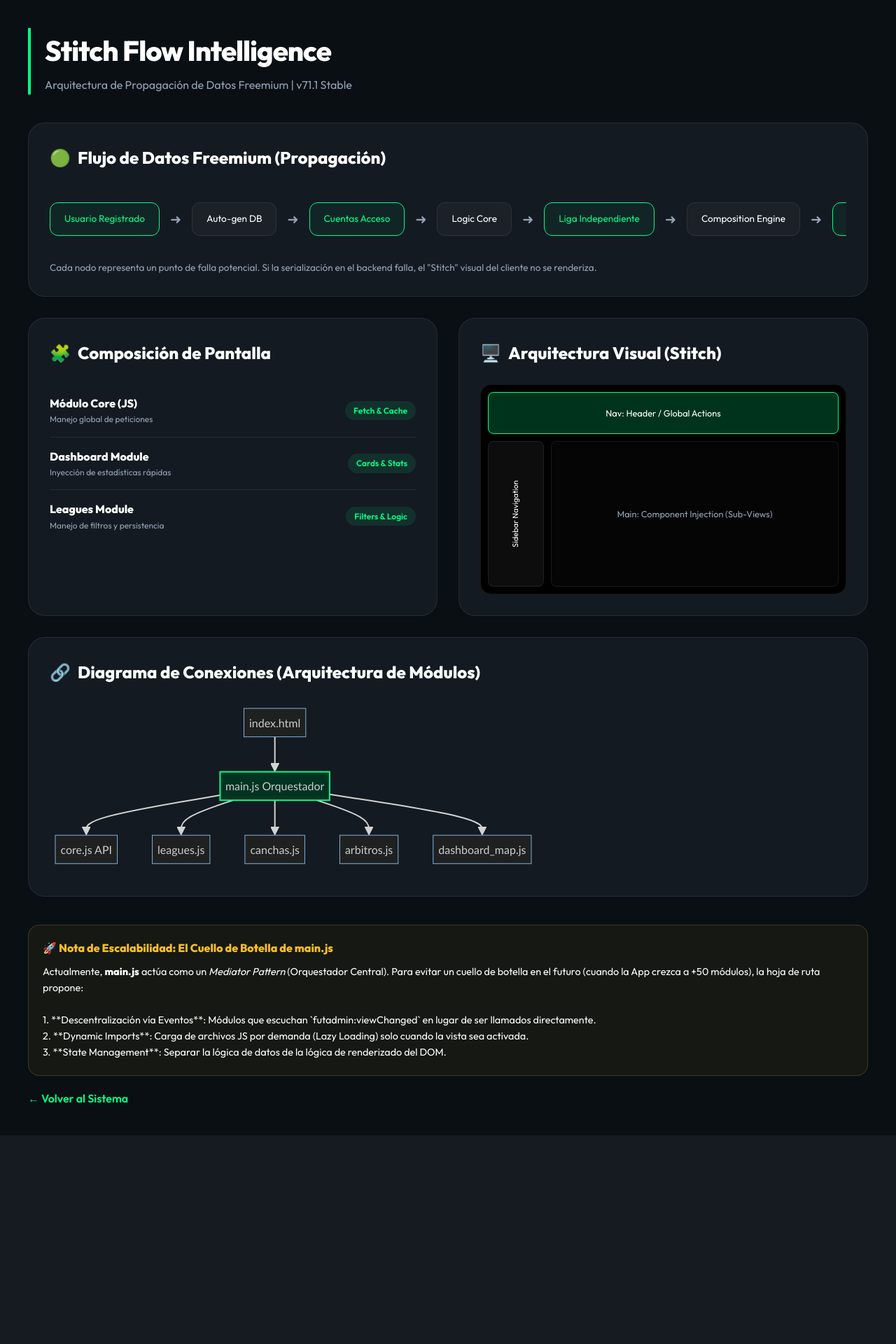
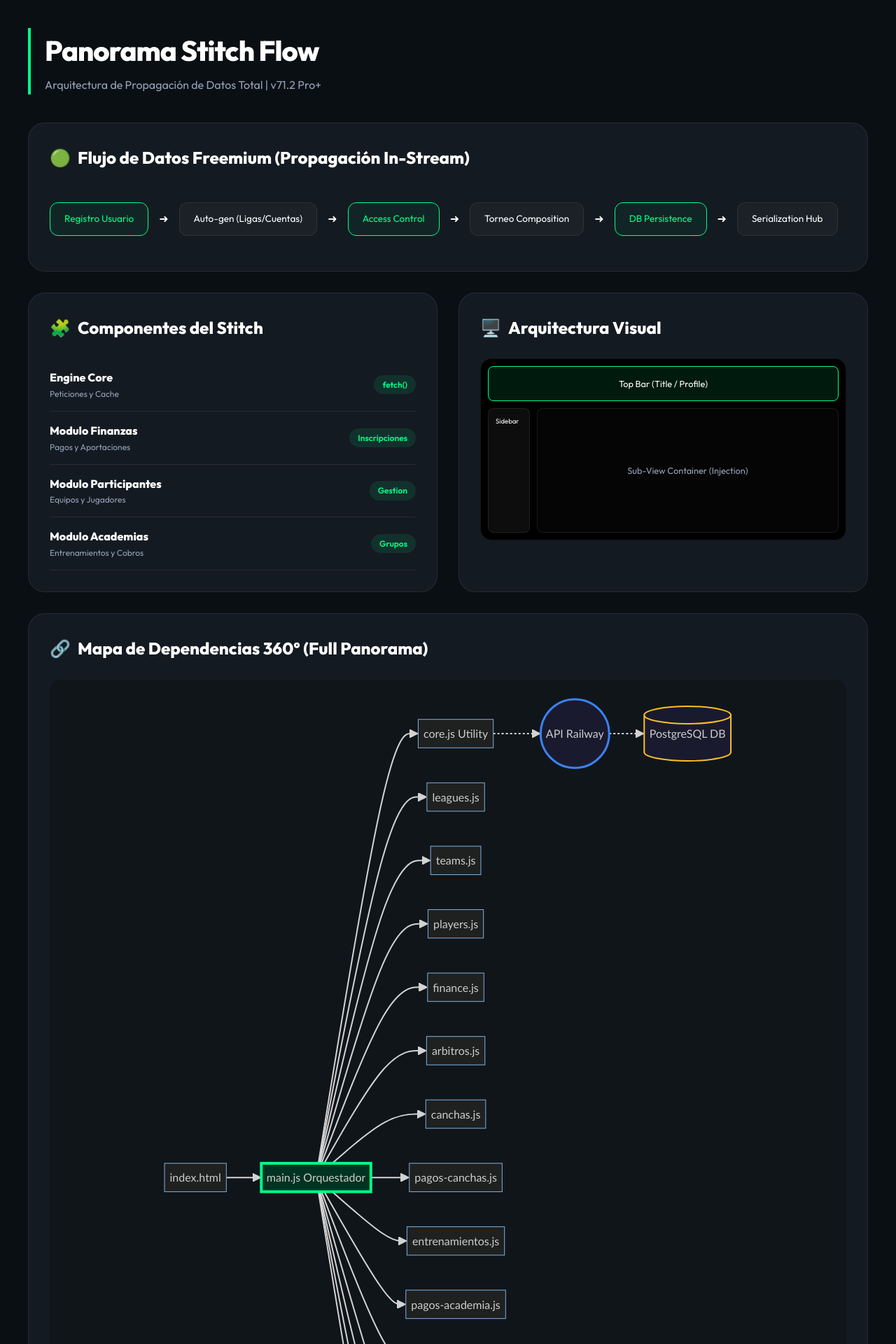
Before and after one commit to GuillermoFutadmin/futadmin, a Flask app: page /admin/stich-flow in a window 1280 px wide. Shown: the top 1920 px of the page at 70% size. Before the commit the page ends 1622 px from the top, so only its background shows below. Run offline with Flask 3, Linux system fonts and the light colour scheme; some libraries are stand-ins or nearby versions.

Commit message:
Admin: Expansión de Panorama Stitch Flow a 360 grados v71.2

```diff
--- a/templates/admin/stich_flow.html
+++ b/templates/admin/stich_flow.html
@@ -27,7 +27,7 @@
         }
 
         .container {
-            max-width: 1200px;
+            max-width: 1400px;
             margin: 0 auto;
         }
 
@@ -77,7 +77,6 @@
             gap: 10px;
         }
 
-        /* Flujo de Propagación Styles */
         .flow-container {
             display: flex;
             align-items: center;
@@ -93,7 +92,6 @@
             border-radius: 12px;
             font-size: 0.85rem;
             white-space: nowrap;
-            position: relative;
         }
 
         .flow-step.active {
@@ -102,16 +100,35 @@
             background: rgba(0, 255, 136, 0.05);
         }
 
-        .flow-arrow {
-            color: var(--text-muted);
+        .mermaid {
+            background: rgba(0, 0, 0, 0.2) !important;
+            padding: 20px;
+            border-radius: 16px;
+            min-height: 600px;
+            display: flex;
+            justify-content: center;
+        }
+
+        .warning-note {
+            background: rgba(251, 191, 36, 0.05);
+            border: 1px solid rgba(251, 191, 36, 0.2);
+            padding: 24px;
+            border-radius: 16px;
+            margin-top: 30px;
+        }
+
+        .warning-note h4 {
+            margin: 0 0 12px 0;
+            color: #fbbf24;
             font-size: 1.2rem;
         }
 
-        /* Composición UI Styles */
-        .comp-list {
-            list-style: none;
-            padding: 0;
-            margin: 0;
+        .btn-back {
+            display: inline-block;
+            margin-top: 20px;
+            color: var(--primary);
+            text-decoration: none;
+            font-weight: 600;
         }
 
         .comp-item {
@@ -122,10 +139,6 @@
             border-bottom: 1px solid var(--border);
         }
 
-        .comp-item:last-child {
-            border-bottom: none;
-        }
-
         .badge {
             background: rgba(0, 255, 136, 0.1);
             color: var(--primary);
@@ -134,206 +147,138 @@
             font-size: 0.75rem;
             font-weight: 600;
         }
-
-        .layout-preview {
-            background: #000;
-            border-radius: 16px;
-            height: 300px;
-            position: relative;
-            border: 1px solid var(--border);
-        }
-
-        .preview-nav {
-            position: absolute;
-            top: 10px;
-            left: 10px;
-            right: 10px;
-            height: 60px;
-            background: rgba(0, 255, 136, 0.2);
-            border: 1px solid var(--primary);
-            border-radius: 8px;
-            display: flex;
-            align-items: center;
-            justify-content: center;
-            font-size: 0.8rem;
-        }
-
-        .preview-sidebar {
-            position: absolute;
-            top: 80px;
-            left: 10px;
-            bottom: 10px;
-            width: 80px;
-            background: rgba(255, 255, 255, 0.05);
-            border: 1px solid var(--border);
-            border-radius: 8px;
-            display: flex;
-            align-items: center;
-            justify-content: center;
-            font-size: 0.7rem;
-            writing-mode: vertical-rl;
-            transform: rotate(180deg);
-        }
-
-        .preview-main {
-            position: absolute;
-            top: 80px;
-            left: 100px;
-            right: 10px;
-            bottom: 10px;
-            background: rgba(255, 255, 255, 0.02);
-            border: 1px solid var(--border);
-            border-radius: 8px;
-            display: flex;
-            align-items: center;
-            justify-content: center;
-            font-size: 0.8rem;
-            color: var(--text-muted);
-        }
-
-        .mermaid {
-            background: transparent !important;
-        }
-
-        /* Scalability Note */
-        .warning-note {
-            background: rgba(251, 191, 36, 0.05);
-            border: 1px solid rgba(251, 191, 36, 0.2);
-            padding: 20px;
-            border-radius: 16px;
-            margin-top: 30px;
-        }
-
-        .warning-note h4 {
-            margin: 0 0 10px 0;
-            color: #fbbf24;
-        }
-
-        .btn-back {
-            display: inline-block;
-            margin-top: 20px;
-            color: var(--primary);
-            text-decoration: none;
-            font-weight: 600;
-        }
     </style>
 </head>
 
 <body>
     <div class="container">
         <div class="header">
-            <h1>Stitch Flow Intelligence</h1>
-            <p>Arquitectura de Propagación de Datos Freemium | v71.1 Stable</p>
+            <h1>Panorama Stitch Flow</h1>
+            <p>Arquitectura de Propagación de Datos Total | v71.2 Pro+</p>
         </div>
 
         <div class="grid">
-            <!-- 1. Flujo de Datos -->
             <div class="card full-width">
-                <h2><span>🟢</span> Flujo de Datos Freemium (Propagación)</h2>
+                <h2><span>🟢</span> Flujo de Datos Freemium (Propagación In-Stream)</h2>
                 <div class="flow-container">
-                    <div class="flow-step active">Usuario Registrado</div>
+                    <div class="flow-step active">Registro Usuario</div>
                     <div class="flow-arrow">➜</div>
-                    <div class="flow-step">Auto-gen DB</div>
+                    <div class="flow-step">Auto-gen (Ligas/Cuentas)</div>
                     <div class="flow-arrow">➜</div>
-                    <div class="flow-step active">Cuentas Acceso</div>
+                    <div class="flow-step active">Access Control</div>
                     <div class="flow-arrow">➜</div>
-                    <div class="flow-step">Logic Core</div>
+                    <div class="flow-step">Torneo Composition</div>
                     <div class="flow-arrow">➜</div>
-                    <div class="flow-step active">Liga Independiente</div>
+                    <div class="flow-step active">DB Persistence</div>
                     <div class="flow-arrow">➜</div>
-                    <div class="flow-step">Composition Engine</div>
+                    <div class="flow-step">Serialization Hub</div>
                     <div class="flow-arrow">➜</div>
-                    <div class="flow-step active">Resultados / Tablas</div>
+                    <div class="flow-step active">Stitch Visual Engine</div>
                     <div class="flow-arrow">➜</div>
-                    <div class="flow-step">Serialization</div>
-                    <div class="flow-arrow">➜</div>
-                    <div class="flow-step active">Dashboard UI</div>
-                </div>
-                <p style="font-size: 0.85rem; color: var(--text-muted); margin-top: 15px;">
-                    Cada nodo representa un punto de falla potencial. Si la serialización en el backend falla, el
-                    "Stitch" visual del cliente no se renderiza.
-                </p>
-            </div>
-
-            <!-- 2. Composición de Pantalla -->
-            <div class="card">
-                <h2><span>🧩</span> Composición de Pantalla</h2>
-                <ul class="comp-list">
-                    <li class="comp-item">
-                        <div>
-                            <strong>Módulo Core (JS)</strong>
-                            <div style="font-size: 0.75rem; color: var(--text-muted);">Manejo global de peticiones</div>
-                        </div>
-                        <span class="badge">Fetch & Cache</span>
-                    </li>
-                    <li class="comp-item">
-                        <div>
-                            <strong>Dashboard Module</strong>
-                            <div style="font-size: 0.75rem; color: var(--text-muted);">Inyección de estadísticas rápidas
-                            </div>
-                        </div>
-                        <span class="badge">Cards & Stats</span>
-                    </li>
-                    <li class="comp-item">
-                        <div>
-                            <strong>Leagues Module</strong>
-                            <div style="font-size: 0.75rem; color: var(--text-muted);">Manejo de filtros y persistencia
-                            </div>
-                        </div>
-                        <span class="badge">Filters & Logic</span>
-                    </li>
-                </ul>
-            </div>
-
-            <!-- 3. Preview Visual -->
-            <div class="card">
-                <h2><span>🖥️</span> Arquitectura Visual (Stitch)</h2>
-                <div class="layout-preview">
-                    <div class="preview-nav">Nav: Header / Global Actions</div>
-                    <div class="preview-sidebar">Sidebar Navigation</div>
-                    <div class="preview-main">Main: Component Injection (Sub-Views)</div>
+                    <div class="flow-step">Renderización UI</div>
                 </div>
             </div>
 
-            <!-- 4. Diagrama de Conexiones -->
+            <div class="card">
+                <h2><span>🧩</span> Componentes del Stitch</h2>
+                <div class="comp-item">
+                    <div><strong>Engine Core</strong>
+                        <div style="font-size: 0.75rem; color: var(--text-muted);">Peticiones y Cache</div>
+                    </div>
+                    <span class="badge">fetch()</span>
+                </div>
+                <div class="comp-item">
+                    <div><strong>Modulo Finanzas</strong>
+                        <div style="font-size: 0.75rem; color: var(--text-muted);">Pagos y Aportaciones</div>
+                    </div>
+                    <span class="badge">Inscripciones</span>
+                </div>
+                <div class="comp-item">
+                    <div><strong>Modulo Participantes</strong>
+                        <div style="font-size: 0.75rem; color: var(--text-muted);">Equipos y Jugadores</div>
+                    </div>
+                    <span class="badge">Gestion</span>
+                </div>
+                <div class="comp-item">
+                    <div><strong>Modulo Academias</strong>
+                        <div style="font-size: 0.75rem; color: var(--text-muted);">Entrenamientos y Cobros</div>
+                    </div>
+                    <span class="badge">Grupos</span>
+                </div>
+            </div>
+
+            <div class="card">
+                <h2><span>🖥️</span> Arquitectura Visual</h2>
+                <div
+                    style="background: #000; border-radius: 16px; height: 260px; position: relative; border: 1px solid var(--border);">
+                    <div
+                        style="position: absolute; top: 10px; left: 10px; right: 10px; height: 50px; background: rgba(0,255,136,0.1); border: 1px solid var(--primary); border-radius: 8px; display: flex; align-items: center; justify-content: center; font-size: 0.8rem;">
+                        Top Bar (Title / Profile)</div>
+                    <div
+                        style="position: absolute; top: 70px; left: 10px; bottom: 10px; width: 60px; background: rgba(255,255,255,0.05); border: 1px solid var(--border); border-radius: 8px; font-size: 0.6rem; padding: 10px;">
+                        Sidebar</div>
+                    <div
+                        style="position: absolute; top: 70px; left: 80px; right: 10px; bottom: 10px; background: rgba(255,255,255,0.02); border: 1px solid var(--border); border-radius: 8px; display: flex; align-items: center; justify-content: center; font-size: 0.8rem; color: var(--text-muted);">
+                        Sub-View Container (Injection)</div>
+                </div>
+            </div>
+
             <div class="card full-width">
-                <h2><span>🔗</span> Diagrama de Conexiones (Arquitectura de Módulos)</h2>
+                <h2><span>🔗</span> Mapa de Dependencias 360° (Full Panorama)</h2>
                 <div class="mermaid">
-                    graph TD
+                    graph LR
                     A[index.html] --> B[main.js Orquestador]
-                    B --> C[core.js API]
+                    B --> C[core.js Utility]
+
                     B --> D[leagues.js]
-                    B --> E[canchas.js]
-                    B --> F[arbitros.js]
-                    B --> G[dashboard_map.js]
+                    B --> E[teams.js]
+                    B --> F[players.js]
+                    B --> G[finance.js]
+                    B --> H[arbitros.js]
+                    B --> I[canchas.js]
+                    B --> J[pagos-canchas.js]
+                    B --> K[entrenamientos.js]
+                    B --> L[pagos-academia.js]
+                    B --> M[marketing.js]
+                    B --> N[dashboard_map.js]
+                    B --> O[analytics.js]
+                    B --> P[settings.js]
+                    B --> Q[onboarding.js]
 
-                    style B fill:#003322,stroke:#00ff88,stroke-width:2px
+                    C -.-> R((API Railway))
+                    R -.-> S[(PostgreSQL DB)]
+
+                    style B fill:#003322,stroke:#00ff88,stroke-width:4px
+                    style R fill:#1a1a2e,stroke:#3b82f6,stroke-width:3px
+                    style S fill:#1a1a2e,stroke:#fbbf24,stroke-width:2px
                 </div>
             </div>
         </div>
 
         <div class="warning-note">
-            <h4>🚀 Nota de Escalabilidad: El Cuello de Botella de main.js</h4>
-            <p style="font-size: 0.9rem; margin: 0;">
-                Actualmente, <strong>main.js</strong> actúa como un <i>Mediator Pattern</i> (Orquestador Central).
-                Para evitar un cuello de botella en el futuro (cuando la App crezca a +50 módulos), la hoja de ruta
-                propone:
+            <h4>🚀 Estrategia de Escalabilidad (main.js Decoupling)</h4>
+            <p style="font-size: 0.95rem; margin: 0;">
+                El crecimiento de <strong>main.js</strong> como "Punto de Falla Único" se mitigará mediante:
                 <br><br>
-                1. **Descentralización vía Eventos**: Módulos que escuchan `futadmin:viewChanged` en lugar de ser
-                llamados directamente.
+                1. <strong>Event Bus</strong>: Migrar de llamadas directas a un sistema de publicación/suscripción.
                 <br>
-                2. **Dynamic Imports**: Carga de archivos JS por demanda (Lazy Loading) solo cuando la vista sea
-                activada.
+                2. <strong>Dynamic Imports</strong>: Los módulos solo se cargarán cuando el usuario navegue a su sección
+                respectiva.
                 <br>
-                3. **State Management**: Separar la lógica de datos de la lógica de renderizado del DOM.
+                3. <strong>State Isolation</strong>: Cada módulo gestionará su propio estado de datos, independizando la
+                UI central de la lógica de negocio.
             </p>
         </div>
 
-        <a href="/" class="btn-back">← Volver al Sistema</a>
+        <a href="/" class="btn-back">← Volver al Dashboard</a>
     </div>
 
     <script>
-        mermaid.initialize({ startOnLoad: true, theme: 'dark' });
+        mermaid.initialize({
+            startOnLoad: true,
+            theme: 'dark',
+            flowchart: { useMaxWidth: false, htmlLabels: true }
+        });
     </script>
 </body>
 
```
